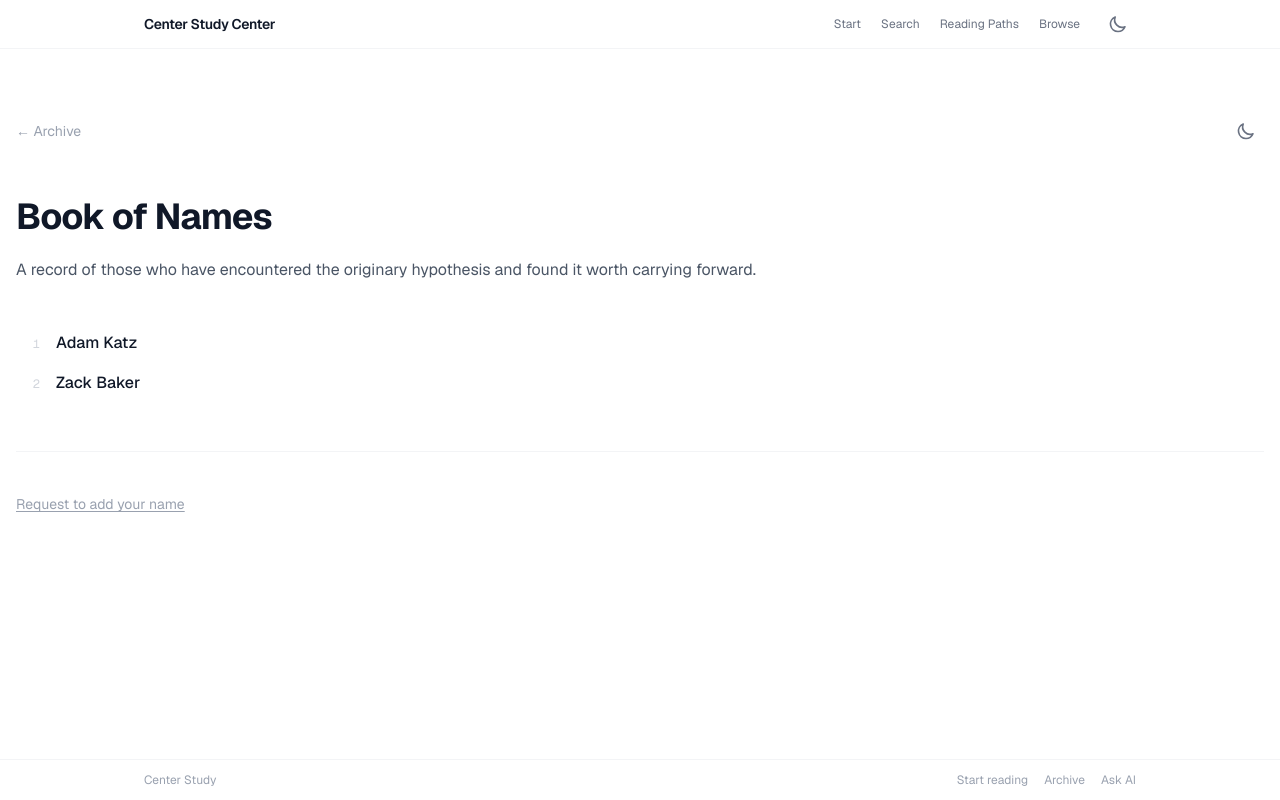
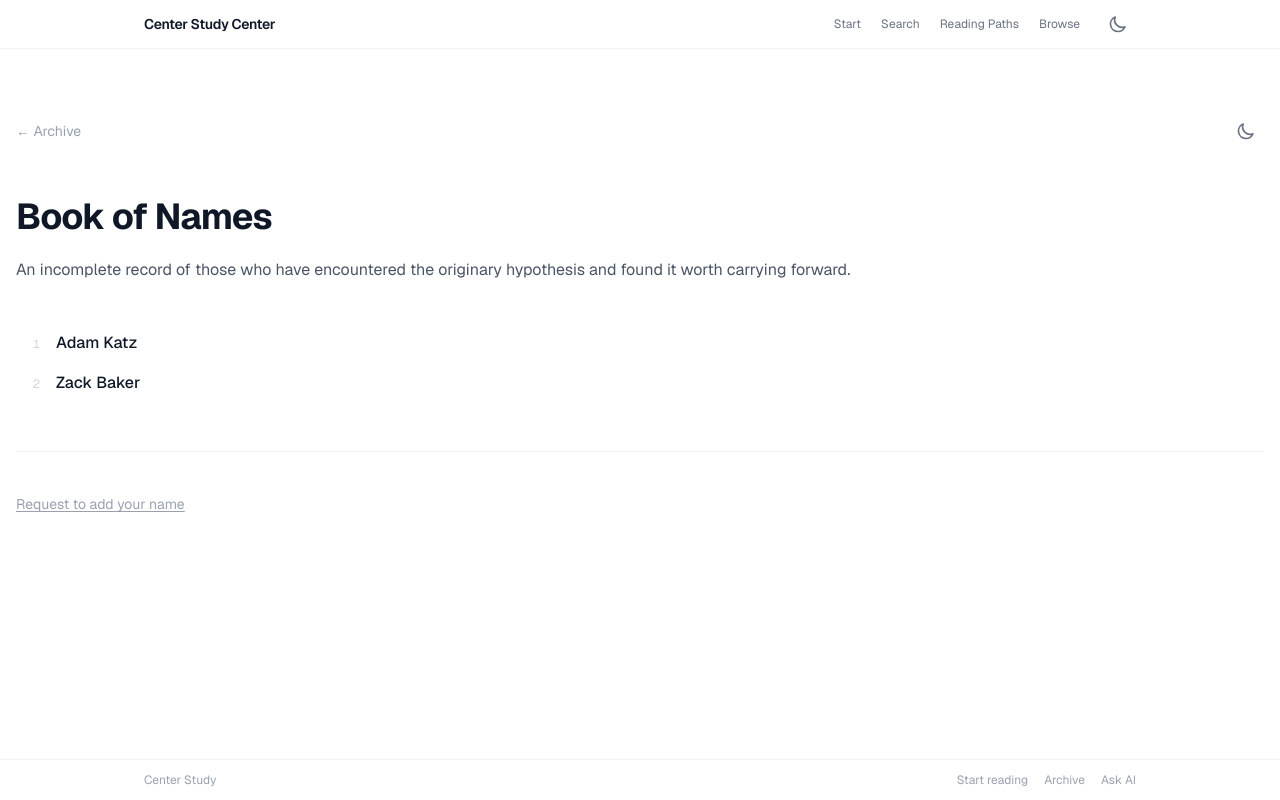
Before and after one commit to zackabaker/center-search-center, a Next.js app: page /names in a window 1280 px wide. Built offline with nearby package versions, Linux system fonts and the light colour scheme.

Commit message:
Update Book of Names subtitle to "An incomplete record…"
Co-Authored-By: Claude Sonnet 4.6 <noreply@anthropic.com>

```diff
--- a/src/app/names/page.tsx
+++ b/src/app/names/page.tsx
@@ -6,7 +6,7 @@ import type { NameEntry } from '../api/names/submit/route';
 
 export const metadata: Metadata = {
   title: 'Book of Names',
-  description: 'A record of those who have encountered the originary hypothesis and found it worth carrying forward.',
+  description: 'An incomplete record of those who have encountered the originary hypothesis and found it worth carrying forward.',
 };
 
 export const revalidate = 60;
@@ -49,7 +49,7 @@ export default async function NamesPage() {
           Book of Names
         </h1>
         <p className="text-base text-gray-600 dark:text-gray-400 leading-relaxed">
-          A record of those who have encountered the originary hypothesis and found it worth carrying forward.
+          An incomplete record of those who have encountered the originary hypothesis and found it worth carrying forward.
         </p>
       </header>
 
```
